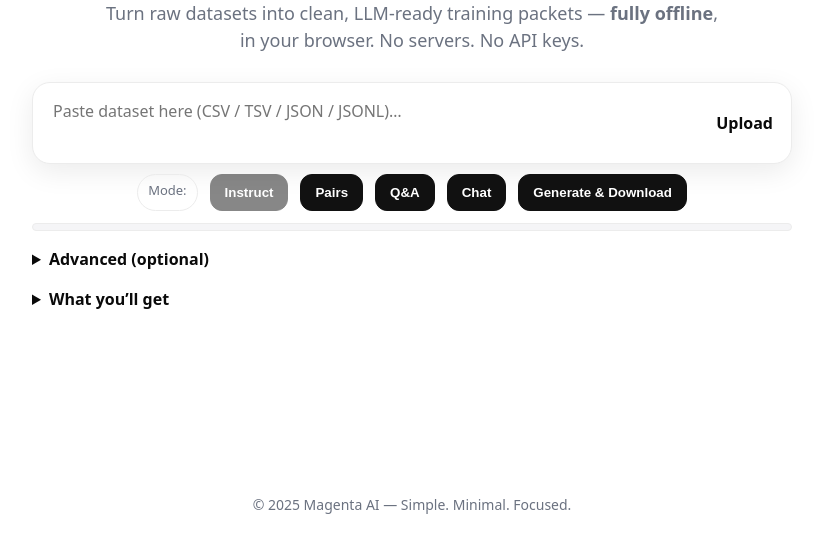
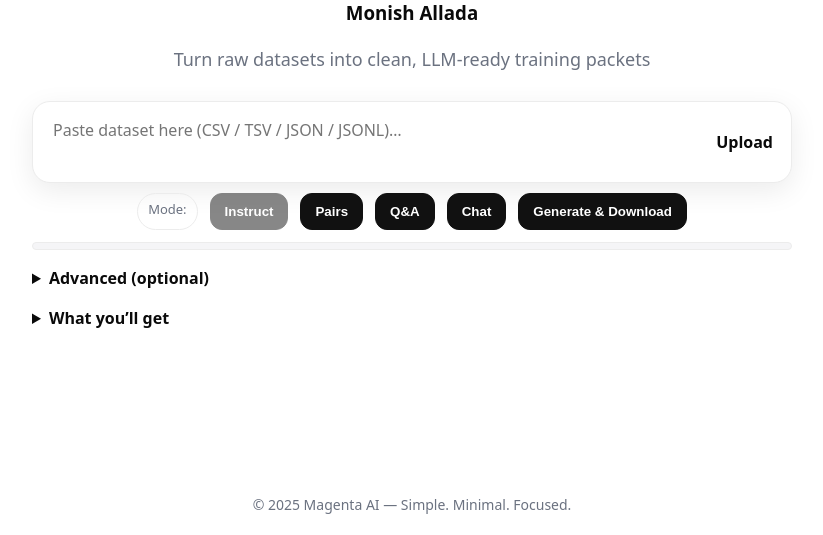
Before and after one commit to monishallada/mewebsite, a plain HTML site: page index.html in a window 1280 px wide. Shown: the part 265-800 px from the top of the page, without its empty margins (228-1051 px from the left). Drawn offline with Linux system fonts and the light colour scheme.

Commit message:
Update index.htmlsdfv, ,zda fnlanflsnaaaaaaa

```diff
--- a/index.html
+++ b/index.html
@@ -32,7 +32,8 @@
 <body>
   <main>
     <h1>Magenta AI</h1>
-    <p class="sub">Turn raw datasets into clean, LLM‑ready training packets — <b>fully offline</b>, in your browser. No servers. No API keys.</p>
+    <h3>Monish Allada</h3>
+    <p class="sub">Turn raw datasets into clean, LLM‑ready training packets</p>
 
     <div class="bar">
       <textarea id="input" placeholder="Paste dataset here (CSV / TSV / JSON / JSONL)…"></textarea>
```
